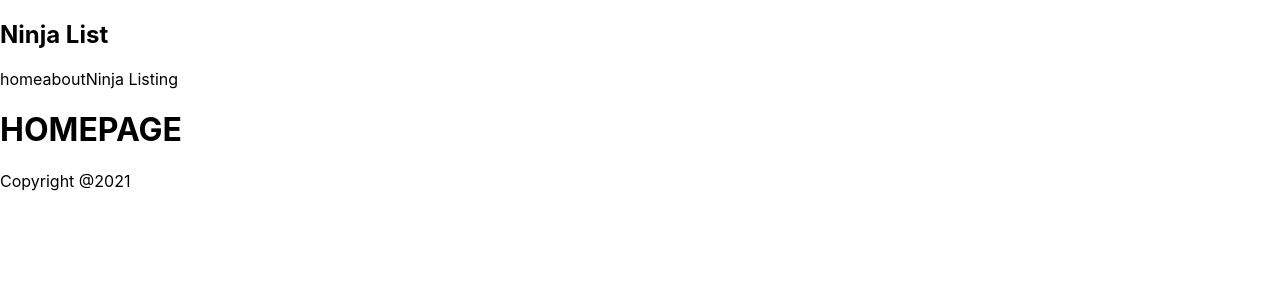
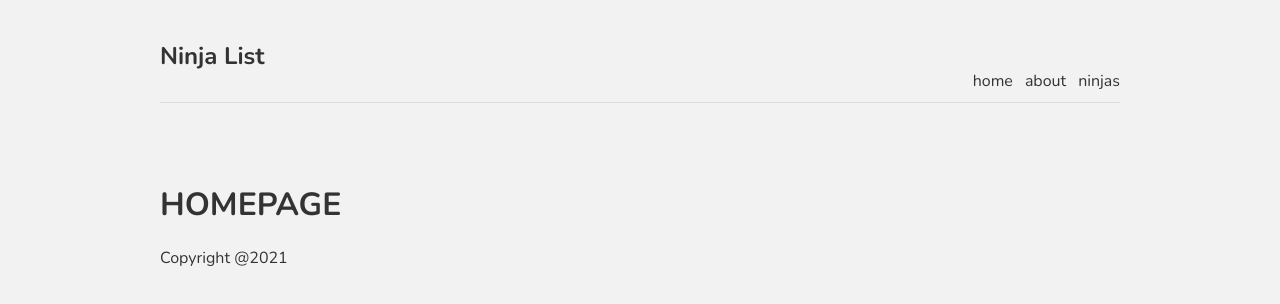
Before and after one commit to INOCcent-afk/clementia, a Next.js app: page / in a window 1280 px wide. Shown: the top 304 px of the page. Built offline with nearby package versions, Linux system fonts and the light colour scheme.

Commit message:
added layout

```diff
--- /dev/null
+++ b/components/Layout.tsx
@@ -0,0 +1,19 @@
+import React, { FC, ReactNode } from "react";
+import Footer from "./Footer";
+import Nav from "./Nav";
+
+type Props = {
+  children: ReactNode;
+};
+
+const Layout: FC<Props> = ({ children }: Props) => {
+  return (
+    <div className="content">
+      <Nav />
+      {children}
+      <Footer />
+    </div>
+  );
+};
+
+export default Layout;
--- a/components/Nav.tsx
+++ b/components/Nav.tsx
@@ -8,9 +8,15 @@ const Nav = () => {
       <div className="logo">
         <h1>Ninja List</h1>
       </div>
-      <Link href="/">home</Link>
-      <Link href="/about">about</Link>
-      <Link href="/ninjas">Ninja Listing</Link>
+      <Link href="/">
+        <a>home</a>
+      </Link>
+      <Link href="/about">
+        <a>about</a>
+      </Link>
+      <Link href="/ninjas">
+        <a>ninjas</a>
+      </Link>
     </nav>
   );
 };
--- a/pages/_app.tsx
+++ b/pages/_app.tsx
@@ -1,13 +1,13 @@
 import "../styles/globals.css";
-import Nav from "../components/Nav";
-import Footer from "../components/Footer";
+
+import Layout from "../components/Layout";
 
 function MyApp({ Component, pageProps }) {
   return (
     <>
-      <Nav />
-      <Component {...pageProps} />
-      <Footer />
+      <Layout>
+        <Component {...pageProps} />
+      </Layout>
     </>
   );
 }
--- a/styles/globals.css
+++ b/styles/globals.css
@@ -1,16 +1,37 @@
-html,
+@import url("https://fonts.googleapis.com/css2?family=Nunito:wght@300;400;600;700&display=swap");
+
 body {
-  padding: 0;
-  margin: 0;
-  font-family: -apple-system, BlinkMacSystemFont, Segoe UI, Roboto, Oxygen,
-    Ubuntu, Cantarell, Fira Sans, Droid Sans, Helvetica Neue, sans-serif;
+  background: #f2f2f2;
+  color: #333;
+  font-family: "Nunito";
 }
-
 a {
-  color: inherit;
+  color: #333;
   text-decoration: none;
 }
-
-* {
-  box-sizing: border-box;
+.content {
+  max-width: 960px;
+  margin: 0 auto;
 }
+nav {
+  margin: 10px auto 80px;
+  padding: 10px 0;
+  display: flex;
+  justify-content: flex-end;
+  align-items: flex-end;
+  border-bottom: 1px solid #ddd;
+}
+nav a {
+  margin-left: 12px;
+}
+nav .logo {
+  margin-right: auto;
+}
+footer {
+  display: block;
+  text-align: center;
+  padding: 30px 0;
+  margin-top: 60px;
+  color: #777;
+  border-top: 1px solid #eaeaea;
+}
```
